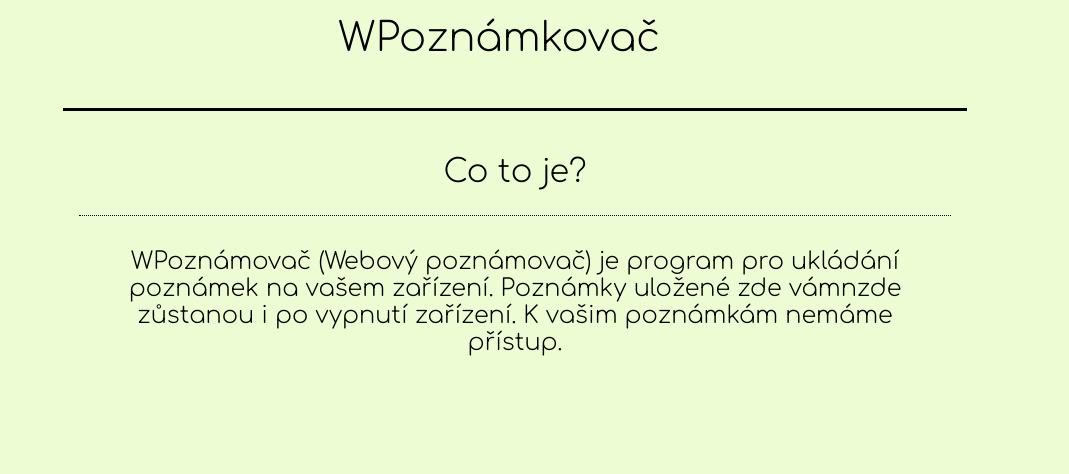
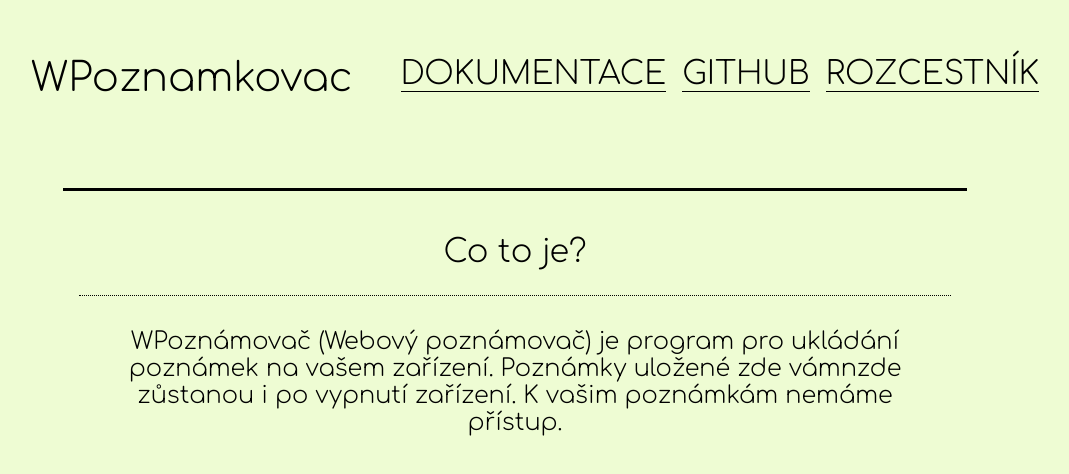
Before and after one commit to vinhor/WPoznamkovac, a plain HTML site: page index.html in a window 1280 px wide. Shown: the whole page, without its empty margins (125-1194 px from the left). Drawn offline with Linux system fonts and the light colour scheme.

Commit message:
Přidání hlavičky

```diff
--- a/index.html
+++ b/index.html
@@ -10,7 +10,28 @@
     <title>WPoznámkovač</title>
   </head>
   <body>
-    <h1>WPoznámkovač</h1>
+    <header>
+      <ul class="menu" id="menu">
+        <li>
+          <h1 id="h1">WPoznamkovac</h1>
+        </li>
+        <li>
+          <a href="https://vinhor.github.io/docu" class="hlavicka-odkazy"
+            >dokumentace</a
+          >
+        </li>
+        <li>
+          <a href="https://github.com/vinhor/prevodnikj" class="hlavicka-odkazy"
+            >Github</a
+          >
+        </li>
+        <li>
+          <a href="https://vinhor.github.io" class="hlavicka-odkazy"
+            >Rozcestník</a
+          >
+        </li>
+      </ul>
+    </header>
     <article>
       <header><h2>Co to je?</h2></header>
       <section>
```
